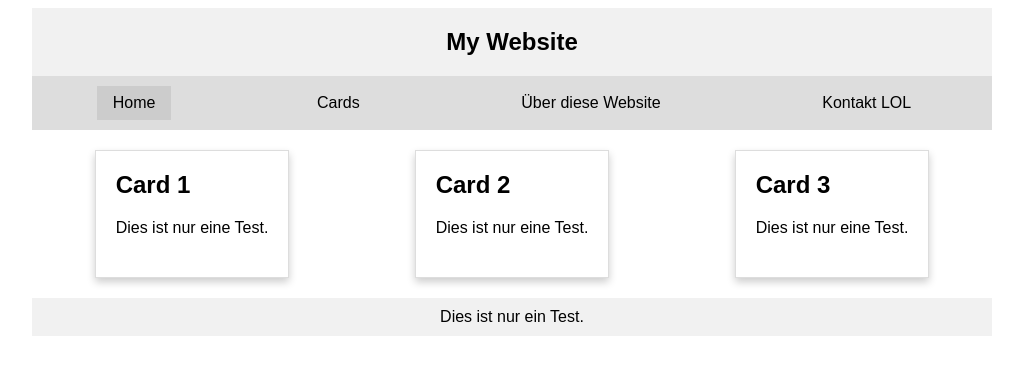
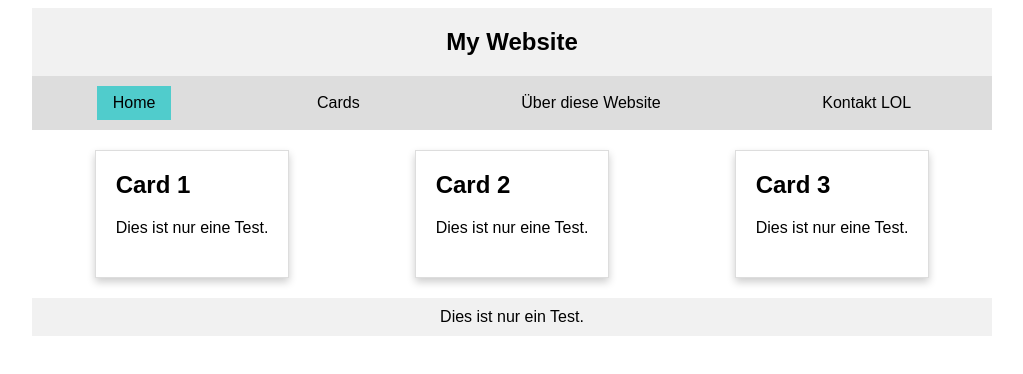
Before and after one commit to PEPELEITER/pepeleiter.github.io, a plain HTML site: page index.html in a window 1280 px wide. In both pictures the pointer is over the link "Home". Shown: the whole page, without its empty margins (128-1151 px from the left). Drawn offline with Linux system fonts and the light colour scheme.

Commit message:
Update index.html
Farbcode geändert

```diff
--- a/index.html
+++ b/index.html
@@ -35,7 +35,7 @@
             transition: background-color 0.3s;
         }
         .navbar a:hover {
-            background-color: #ccc;
+            background-color: #50cccc;
         }
         .main {
             display: flex;
```
